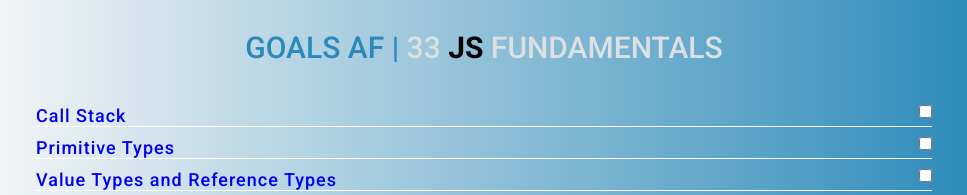
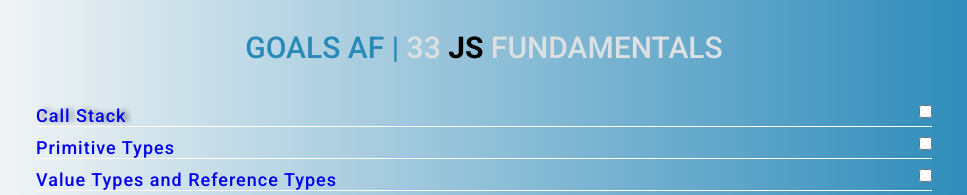
Before and after one commit to mar-sh/mar-sh.github.io, a plain HTML site: page index.html in a window 1280 px wide. In both pictures the pointer is over the element "Call Stack". Shown: the top 195 px of the page, without its empty margins (156-1123 px from the left). Drawn offline with nearby package versions, Linux system fonts and the light colour scheme.

Commit message:
fix text-shadow on hover

```diff
--- a/assets/stylesheets/style.css
+++ b/assets/stylesheets/style.css
@@ -66,9 +66,10 @@ a{
   color: inherit;
 }
 
-#checkbox-container div a:hover{
-  text-shadow: 5px 0px 5px rgba(0, 0, 0, 0.4)
+#checkbox-container div:hover{
+  text-shadow: 5px 0px 5px rgba(0, 0, 0, 0.4);
 }
+
 
 p {
   font-size: 10px;
```
